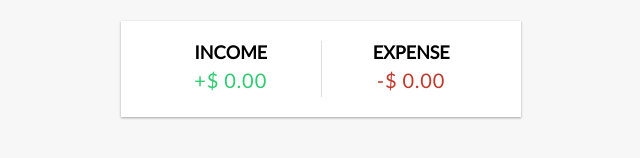
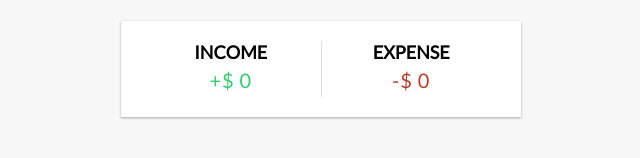
Before and after one commit to muhammadderic/expense-tracker-app, a Vue app in the folder frontend/: page / in a window 1280 px wide. Shown: the part 198-356 px from the top of the page, without its empty margins (319-959 px from the left). Built offline with nearby package versions, Linux system fonts and the light colour scheme.

Commit message:
Add delete functionality to transactions items

```diff
--- a/frontend/src/App.vue
+++ b/frontend/src/App.vue
@@ -55,6 +55,17 @@ const handleTransactionsSubmitted = (transactionData) => {
   toast.success("Transaction added successfully");
 }
 
+// Delete transaction
+const handleTransactionDeleted = (id) => {
+  transactions.value = transactions.value.filter(
+    (transaction) => transaction.id !== id
+);
+
+  saveTransactionsToLocalStorage();
+
+  toast.success("Transaction deleted successfully");
+}
+
 // Generate a random id
 const generateId = () => {
   return Math.floor(Math.random() * 1000000)
@@ -70,8 +81,14 @@ const saveTransactionsToLocalStorage = () => {
   <MainHeader/>
   <div class="container">
     <MainBalance :total="total"/>
-    <IncomeExpenses :income="income" :expense="expense"/>
-    <TransactionsList :transactions="transactions"/>
+    <IncomeExpenses
+      :income="parseFloat(income)"
+      :expense="parseFloat(expense)"
+    />
+    <TransactionsList
+      :transactions="transactions"
+      @deleteTransaction="handleTransactionDeleted"
+    />
     <AddTransaction @transactionSubmitted="handleTransactionsSubmitted"/>
   </div>
 </template>
--- a/frontend/src/components/TransactionsList.vue
+++ b/frontend/src/components/TransactionsList.vue
@@ -5,6 +5,12 @@ const props = defineProps({
     required: true,
   },
 });
+
+const emit = defineEmits(["deleteTransaction"]);
+
+const deleteTransaction = (id) => {
+  emit("deleteTransaction", id);
+}
 
 </script>
 
@@ -20,7 +26,10 @@ const props = defineProps({
       <span>
         ${{ transaction.amount }}
       </span>
-      <button class="delete-btn">
+      <button
+        class="delete-btn"
+        @click="deleteTransaction(transaction.id)"
+      >
         x
       </button>
     </li>
```
